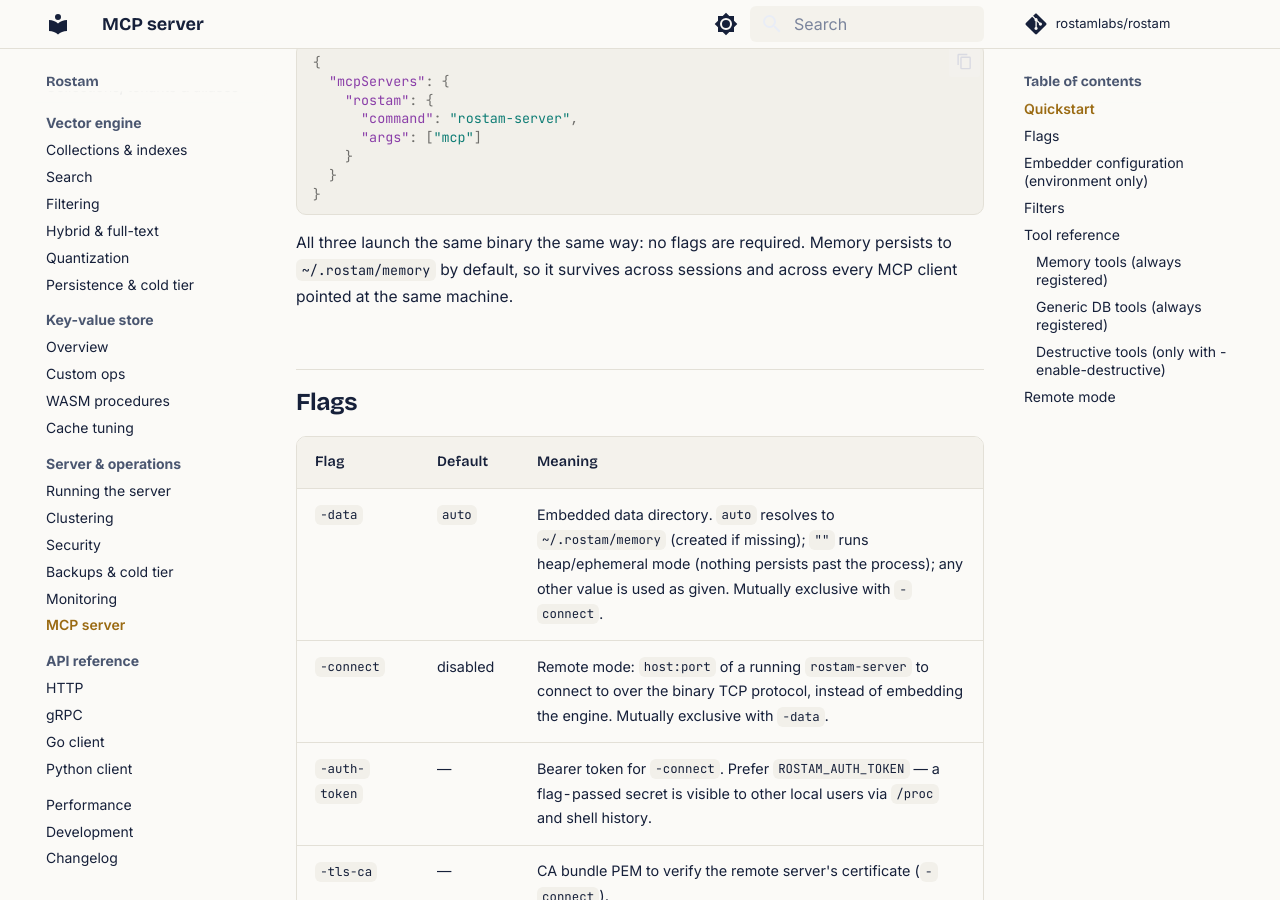
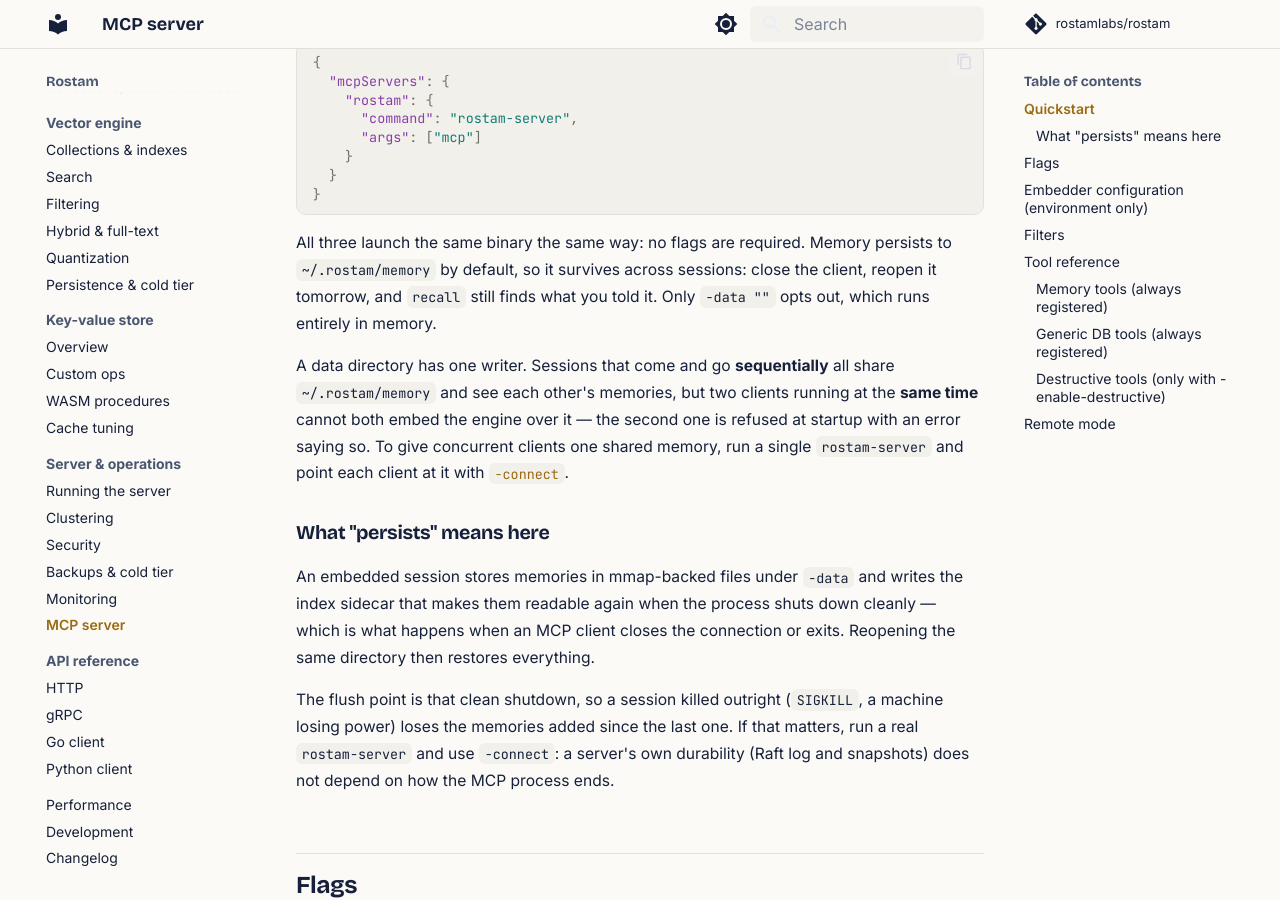
Before and after one commit to Keivan-S/rostam, an MkDocs documentation site: the page built from docs/server/mcp.md, in a window 1280 px wide and 900 px high, scrolled down 946 px. Built offline with MkDocs 1.6.1 and Material for MkDocs 9.7.7, drawn with Linux system fonts in a browser that asks for light colours; comment, search, counter and statistics services are not loaded; some of the changed text lies outside the part shown.

Commit message:
docs(mcp): make every persistence and sharing claim match behavior
The guide promised things the server did not do. Memory is genuinely
persistent now, so say what that means and where it stops: the flush point is a
clean shutdown, and a session killed outright loses what it learned since the
last one. -connect is named as the answer for anyone who needs better.

Concurrent clients cannot share a local data directory -- the new lock refuses
the second one -- so the sharing sentence now distinguishes sequential sessions
(which do share it) from simultaneous ones (which need -connect).

Also: create_collection's new persistent argument, forget's result shape now
that it matches delete's, and the reserved-collection note, which listed only
create_collection and upsert as refusing mcp_memory when delete and
delete_by_filter refuse it too.

````diff
--- a/docs/server/mcp.md
+++ b/docs/server/mcp.md
@@ -50,8 +50,29 @@
 ```
 
 All three launch the same binary the same way: no flags are required. Memory
-persists to `~/.rostam/memory` by default, so it survives across sessions and
-across every MCP client pointed at the same machine.
+persists to `~/.rostam/memory` by default, so it survives across sessions:
+close the client, reopen it tomorrow, and `recall` still finds what you told
+it. Only `-data ""` opts out, which runs entirely in memory.
+
+A data directory has one writer. Sessions that come and go **sequentially**
+all share `~/.rostam/memory` and see each other's memories, but two clients
+running at the **same time** cannot both embed the engine over it — the second
+one is refused at startup with an error saying so. To give concurrent clients
+one shared memory, run a single `rostam-server` and point each client at it
+with [`-connect`](#remote-mode).
+
+### What "persists" means here
+
+An embedded session stores memories in mmap-backed files under `-data` and
+writes the index sidecar that makes them readable again when the process shuts
+down cleanly — which is what happens when an MCP client closes the connection
+or exits. Reopening the same directory then restores everything.
+
+The flush point is that clean shutdown, so a session killed outright (`SIGKILL`,
+a machine losing power) loses the memories added since the last one. If that
+matters, run a real `rostam-server` and use `-connect`: a server's own
+durability (Raft log and snapshots) does not depend on how the MCP process
+ends.
 
 ## Flags
 
@@ -161,7 +182,7 @@
 |---|---|---|
 | `remember` | `content` (required), `namespace` (default `"default"`), `metadata` (flat JSON object) | Embeds (or stubs) `content` and upserts it into the `mcp_memory` collection. Re-remembering identical content in the same namespace upserts the same point — dedupe by `(namespace, content)` is free. Returns `{id, namespace}`. |
 | `recall` | `query` (required), `namespace` (default `"default"`), `k` (default 5), `filter` (optional, ANDed with the namespace) | BM25-only or hybrid dense+BM25, per the embedder mode. Returns `{hits: [{id, content, score, metadata}]}`. |
-| `forget` | `ids` (required, array of ids) | Deletes memories by id and prunes any namespace left empty. Returns `{deleted: [...], missing: [...]}`. |
+| `forget` | `ids` (required, array of ids) | Deletes memories by id and prunes any namespace left empty; a per-id failure doesn't abort the rest of the batch. Returns `{"deleted":[...],"missing":[...],"errors":[...]}` — `errors` is present only when at least one id failed to delete, so a fully successful call returns just `{deleted, missing}`. Same shape as `delete` below. |
 | `list_memories` | `namespace` (default `"default"`), `limit` (default 50, max 500), `cursor` (from a previous call's `next_cursor`) | Pages through a namespace's memories in id order. Returns `{memories: [...], next_cursor}`. |
 | `list_namespaces` | — | Returns `{namespaces: [...]}` from the namespace registry — O(1), not a scan. |
 
@@ -172,14 +193,16 @@
 
 | Tool | Args | Behavior |
 |---|---|---|
-| `create_collection` | `name` (required), `dim` (required), `metric` (`cosine`\|`l2`\|`dot`, default `cosine`), `full_text` (default `true`) | Creates a vector collection. |
+| `create_collection` | `name` (required), `dim` (required), `metric` (`cosine`\|`l2`\|`dot`, default `cosine`), `full_text` (default `true`), `persistent` (default `true`) | Creates a vector collection. `persistent` collections are stored on disk and survive a restart; `persistent: false` makes an in-memory collection that is gone when the process exits. |
 | `upsert` | `collection` (required), `id` (required), `vector` (optional array), `content` (optional), `metadata` (optional) | Inserts or updates a point. Provide `vector` explicitly, or omit it and provide `content` with an embedder configured to auto-embed. Returns `{id}`. |
 | `search` | `collection` (required), `mode` (`text`\|`dense`\|`hybrid`; default `text` with no embedder, `hybrid` with one), `query_text`, `vector`, `k` (default 10), `filter` | Text search, dense nearest-neighbor, or dense+BM25 hybrid fusion. In `dense`/`hybrid` mode, an omitted `vector` is derived by embedding `query_text` (requires an embedder). Returns `{hits: [{id, content, score, distance, metadata}]}`. |
 | `get` | `collection` (required), `ids` (required), `with_vector` (default `false`) | Fetches points by id. Returns `{points: [{id, content, metadata, vector?}], missing: [...]}`. |
 
-`create_collection` and `upsert` refuse the `mcp_memory` collection — its
-schema and reserved metadata fields belong to the memory tools above, and a
-raw write here could corrupt them. Use `remember`/`recall`/`forget` instead.
+`create_collection`, `upsert`, `delete`, and `delete_by_filter` all refuse the
+`mcp_memory` collection — its schema and reserved metadata fields belong to the
+memory tools above, and a raw write here could corrupt them. Use
+`remember`/`recall`/`forget` instead. Reads (`search`, `get`) are allowed
+through: they have no such hazard.
 
 ### Destructive tools (only with `-enable-destructive`)
 
````
